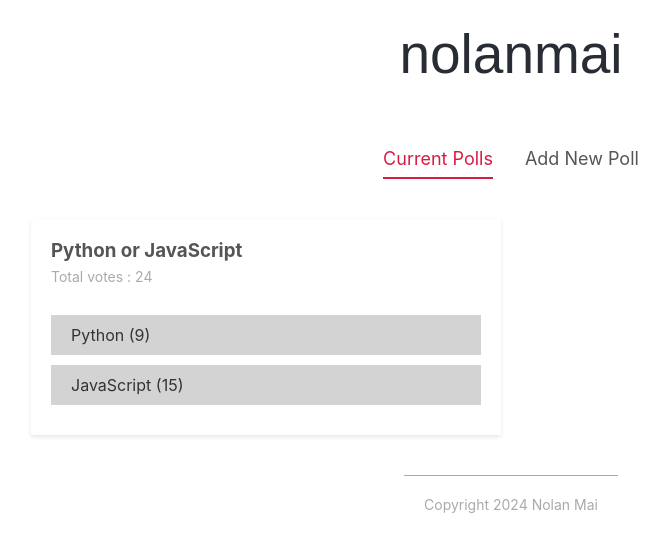
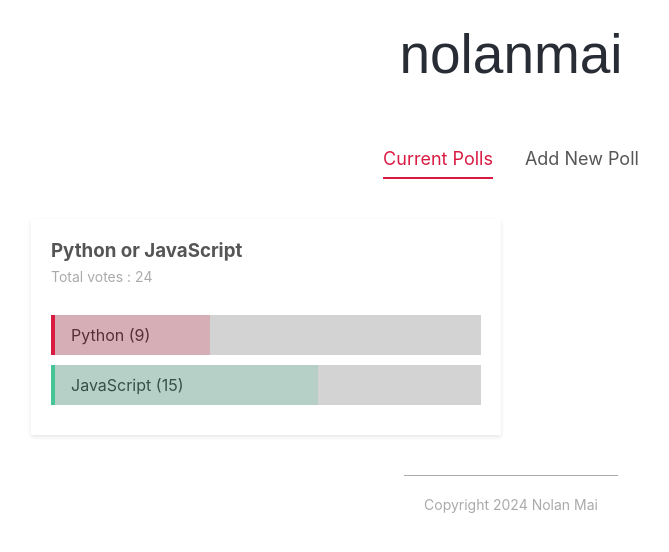
Before and after one commit to PotBorger/Poll-Visualization-Demo, a Svelte app: page / in a window 1280 px wide. Shown: the top 552 px of the page, without its empty margins (129-798 px from the left). Built offline with nearby package versions, Linux system fonts and the light colour scheme.

Commit message:
Dynamic percentage implemented.

```diff
--- a/src/components/PollDetails.svelte
+++ b/src/components/PollDetails.svelte
@@ -8,6 +8,10 @@
     const handleVote = (option,id)=>{
         dispatch('vote',{option,id})
     }
+
+    $: percentA = Math.floor(100/totalVotes * poll.votesA)
+    $: percentB = Math.floor(100/totalVotes * poll.votesB)
+
 </script>
 
 <Card>
@@ -15,11 +19,11 @@
     <h3>{poll.question}</h3>
     <p>Total votes : {totalVotes}</p>
     <div class = "answer" on:click={() => handleVote('a',poll.id)}>
-        <div class = "percent percent-a"></div>
+        <div class = "percent percent-a" style="width:{percentA}%"></div>
         <span>{poll.answerA} ({poll.votesA})</span>
     </div>
     <div class = "answer" on:click={() => handleVote('b',poll.id)}>
-        <div class = "percent percent-b"></div>
+        <div class = "percent percent-b" style="width:{percentB}%"></div>
         <span>{poll.answerB} ({poll.votesB})</span>
     </div>
 </div>
@@ -49,4 +53,19 @@
       display: inline-block;
       padding: 10px 20px;
     }
+    .percent{
+        height: 100%;
+        position: absolute;
+        box-sizing: border-box;
+
+    }
+    .percent-a{
+        border-left: 4px solid #d91b42;
+        background-color: rgba(217,27,66,0.2);
+    }
+
+    .percent-b{
+        border-left: 4px solid #45c496;
+        background-color: rgba(69,196,150,0.2);
+    }
   </style>
```
